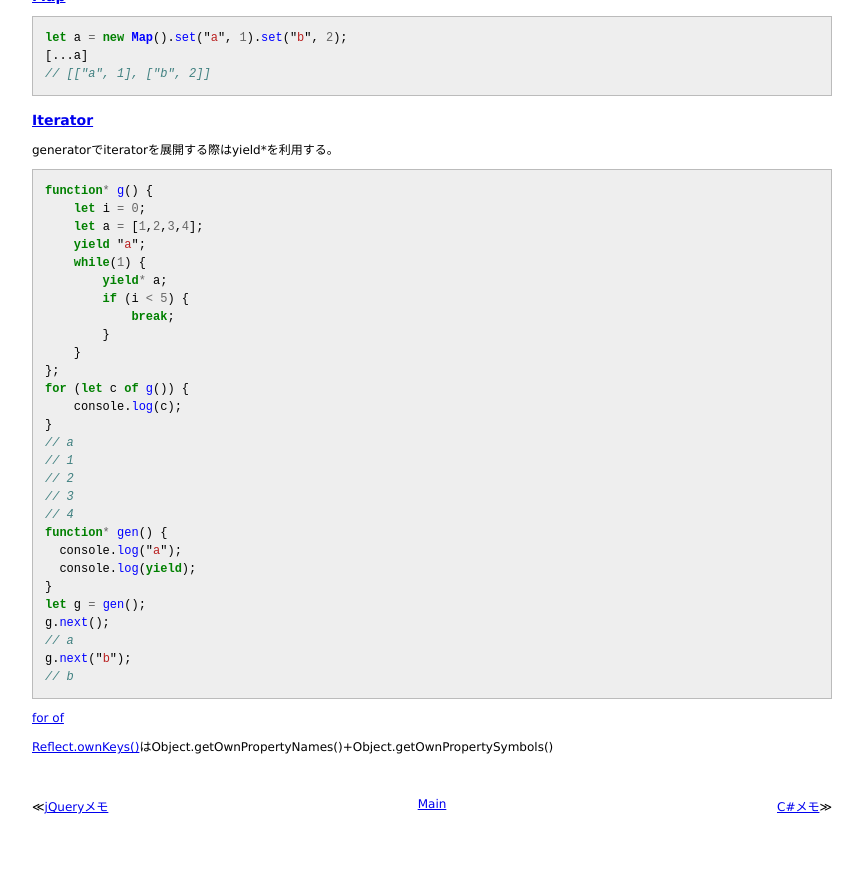
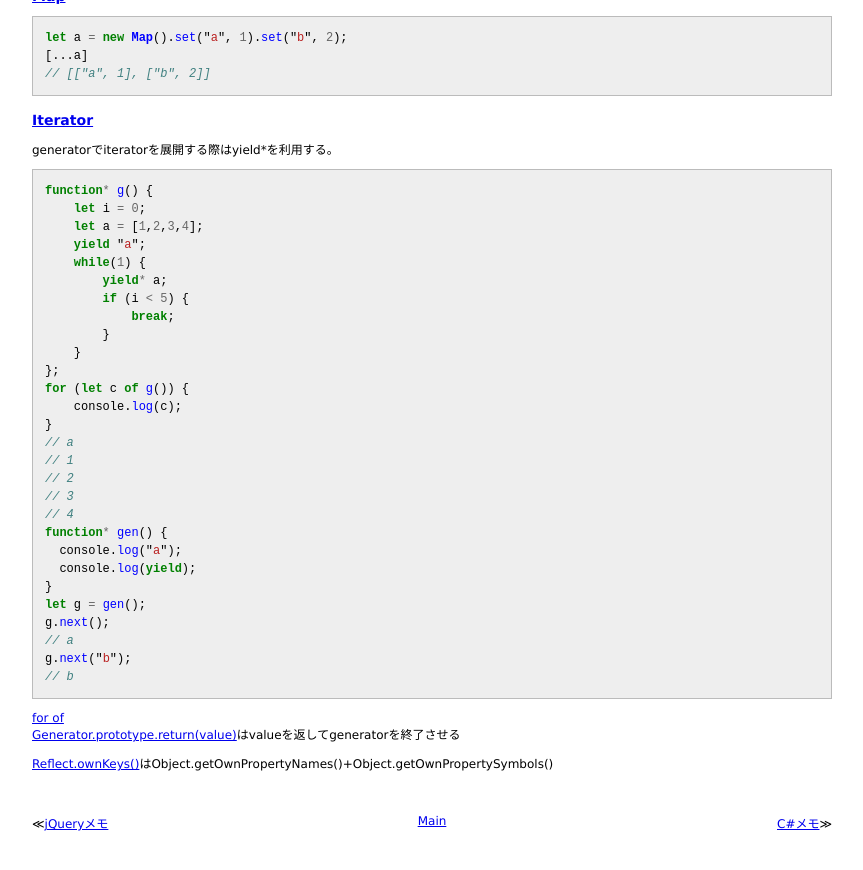
Before and after one commit to 38elements/38elements.github.com, a Jekyll site: the page built from _posts/2014-10-22-es6.md, in a window 1280 px wide and 900 px high, scrolled down 2916 px. Shown: the top 870 px of the window, without its empty margins (208-1071 px from the left). Built offline with Jekyll 4.4.1, drawn with Linux system fonts in a browser that asks for light colours; Markdown is read by kramdown in place of the engine named in the settings.

Commit message:
Update 2014-10-22-es6.md

```diff
--- a/_posts/2014-10-22-es6.md
+++ b/_posts/2014-10-22-es6.md
@@ -200,5 +200,6 @@ g.next("b");
 // b
 {% endhighlight %}
 [for of](https://developer.mozilla.org/en/docs/Web/JavaScript/Reference/Statements/for...of)
+[Generator.prototype.return(value)](https://developer.mozilla.org/en/docs/Web/JavaScript/Reference/Global_Objects/Generator/return)はvalueを返してgeneratorを終了させる
 
 [Reflect.ownKeys()](https://developer.mozilla.org/en-US/docs/Web/JavaScript/Reference/Global_Objects/Reflect/ownKeys)はObject.getOwnPropertyNames()+Object.getOwnPropertySymbols()
```
